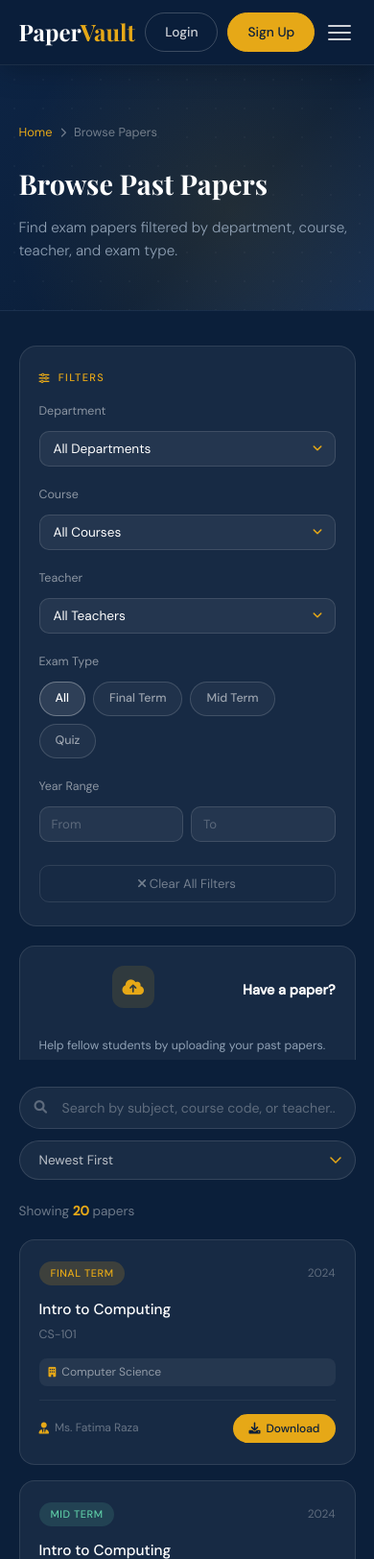
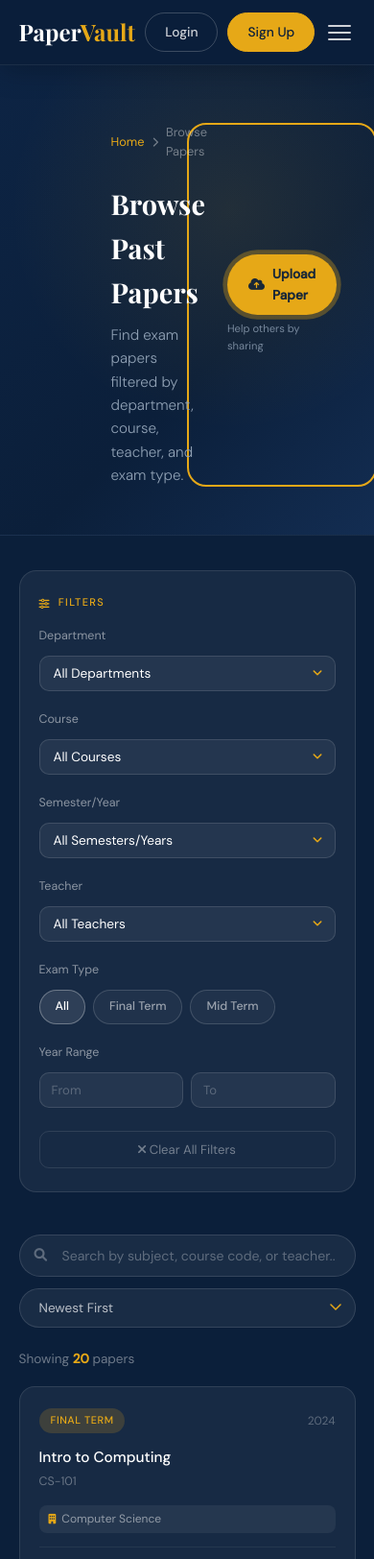
Before and after one commit to sudais122/PaperValut, a plain HTML site: page Client/Paper/paper.html in a window 390 px wide. Shown: the top 1624 px of the page at 96% size. Drawn offline with nearby package versions, Linux system fonts and the light colour scheme; a web font is replaced by a local one.

Commit message:
upload butoon ui fixed

```diff
--- a/Client/Paper/paper.css
+++ b/Client/Paper/paper.css
@@ -72,6 +72,8 @@
 
     /* ── PAGE HEADER ── */
     .page-header {
+      display: flex;
+      justify-content: space-between;
       margin-top: 68px;
       background: linear-gradient(135deg, #0d2444 0%, #0B1F3A 60%, #132D52 100%);
       padding: 60px 5% 50px;
@@ -91,7 +93,7 @@
       background-size: 30px 30px; pointer-events: none;
     }
     .header-inner {
-      max-width: 1100px; margin: 0 auto;
+      width: 50%; padding-left: 6rem;
       position: relative; z-index: 1;
     }
     .breadcrumb {
@@ -455,7 +457,95 @@
       transition: all 0.2s;
     }
     .footer-socials a:hover { border-color: var(--gold); color: var(--gold); background: rgba(230,168,23,0.08); }
+/* ── UPLOAD BOX (minimal clean style) ── */
+/* ── UPLOAD BOX (no animation now) ── */
+.upload-box {
+  border: 2px solid var(--gold);
+  border-radius: 20px;
+  padding: 16px 40px;
+  display: inline-flex;
+  align-items: center;
+  justify-content: center;
+  margin-top: 12px;
+}
 
+/* ── BUTTON ── */
+.upload-box-btn {
+  background: var(--gold);
+  color: var(--navy);
+  padding: 10px 22px;
+  border-radius: 50px;
+  font-size: 0.85rem;
+  font-weight: 600;
+  text-decoration: none;
+  display: flex;
+  align-items: center;
+  gap: 8px;
+
+  /* ⚡ Faster pulse */
+  animation: pulseGlow 1.2s infinite;
+
+  /* Faster interaction */
+  transition: transform 0.15s ease, box-shadow 0.15s ease;
+}
+
+/* ⚡ Faster glow pulse */
+@keyframes pulseGlow {
+  0% {
+    box-shadow: 0 0 0 0 rgba(230,168,23,0.6);
+  }
+  60% {
+    box-shadow: 0 0 0 10px rgba(230,168,23,0);
+  }
+  100% {
+    box-shadow: 0 0 0 0 rgba(230,168,23,0);
+  }
+}
+
+/* Hover = snappy */
+.upload-box-btn:hover {
+  transform: translateY(-3px) scale(1.06);
+  box-shadow: 0 10px 26px rgba(230,168,23,0.5);
+}
+
+/* Icon quick pop */
+.upload-box-btn i {
+  transition: transform 0.15s ease;
+}
+/* Stack button + text */
+.upload-content {
+  display: flex;
+  flex-direction: column;
+  align-items: center;
+  gap: 6px;
+}
+
+/* Small helper text */
+.upload-hint {
+  font-size: 0.7rem;
+  color: var(--text-light);
+  opacity: 0.8;
+}
+.upload-box-btn:hover i {
+  transform: translateY(-2px) scale(1.2);
+}
+
+.upload-box-btn:hover {
+  transform: translateY(-2px);
+  box-shadow: 0 6px 18px rgba(230,168,23,0.35);
+}.header-inner {
+  display: flex;
+  justify-content: space-between;
+  flex-direction: column;
+  flex-wrap: wrap;
+}
+.upload-main{
+justify-content: end;
+  display: flex;
+}
+.upload-box {
+  margin-top: 0;
+}
     /* ── RESPONSIVE ── */
     @media (max-width: 900px) {
       .main-wrap { grid-template-columns: 1fr; }
--- a/Client/Paper/paper.html
+++ b/Client/Paper/paper.html
@@ -30,7 +30,6 @@
 
 <!-- ── PAGE HEADER ── -->
 <div class="page-header">
-  <div class="header-dots"></div>
   <div class="header-inner">
     <div class="breadcrumb">
       <a href="../index.html">Home</a>
@@ -40,8 +39,18 @@
     <h1>Browse Past Papers</h1>
     <p>Find exam papers filtered by department, course, teacher, and exam type.</p>
   </div>
+  <div class="upload-main">
+<div class="upload-box">
+  <div class="upload-content">
+    <a href="#" class="upload-box-btn">
+      <i class="fas fa-cloud-upload-alt"></i>
+      Upload Paper
+    </a>
+    <span class="upload-hint">Help others by sharing</span>
+  </div>
 </div>
-
+</div>
+</div>
 <!-- ── MAIN ── -->
 <div class="main-wrap">
 
@@ -100,7 +109,25 @@
         </select>
       </div>
     </div>
-
+<!-- Semester -->
+<div class="filter-group">
+  <span class="filter-label">Semester/Year</span>
+  <div class="custom-select">
+    <select id="semesterFilter" onchange="applyFilters()">
+      <option value="">All Semesters/Years</option>
+      <option value="1">Semester 1</option>
+      <option value="2">Semester 2</option>
+      <option value="3">Semester 3</option>
+      <option value="4">Semester 4</option>
+      <option value="5">Semester 5</option>
+      <option value="6">Semester 6</option>
+      <option value="7">Semester 7</option>
+      <option value="8">Semester 8</option>
+      <option value="8">Semester 9</option>
+      <option value="8">Semester 10</option>
+    </select>
+  </div>
+</div>
     <!-- Teacher -->
     <div class="filter-group">
       <span class="filter-label">Teacher</span>
@@ -118,7 +145,6 @@
         <span class="pill active-all" data-type="all">All</span>
         <span class="pill" data-type="Final Term">Final Term</span>
         <span class="pill" data-type="Mid Term">Mid Term</span>
-        <span class="pill" data-type="Quiz">Quiz</span>
       </div>
     </div>
 
@@ -135,18 +161,6 @@
     <button class="clear-btn" onclick="clearFilters()">
       <i class="fas fa-times"></i> Clear All Filters
     </button>
-  </div>
-
-  <!-- Upload Banner -->
-  <div class="upload-banner" style="background:var(--glass); border:1px solid var(--glass-border); border-radius:16px; padding:20px; text-align:center; margin-top:20px;">
-    <div style="width:44px; height:44px; background:rgba(230,168,23,0.12); border-radius:12px; display:flex; align-items:center; justify-content:center; margin:0 auto 14px; font-size:18px; color:var(--gold);">
-      <i class="fas fa-cloud-upload-alt"></i>
-    </div>
-    <h4 style="font-size:0.9rem; color:var(--white); margin-bottom:6px;">Have a paper?</h4>
-    <p style="font-size:0.78rem; color:var(--text-light); margin-bottom:14px;">Help fellow students by uploading your past papers.</p>
-    <a href="#" class="upload-btn" style="width:100%; display:flex; justify-content:center; align-items:center; padding:10px 0; background:var(--gold); color:var(--dark); border-radius:8px; text-decoration:none; font-weight:500;">
-      <i class="fas fa-plus" style="margin-right:6px;"></i> Upload Paper
-    </a>
   </div>
 </aside>
 
--- a/Client/style.css
+++ b/Client/style.css
@@ -223,7 +223,9 @@ nav.scrolled {
   transform: translateY(-1px);
   box-shadow: 0 6px 18px rgba(230,168,23,0.3);
 }
-
+.upload-box{
+  background-color: yellowgreen;
+}
 .nav-hamburger {
   display: none;
   flex-direction: column;
```
Also changed, not shown: Client/Upload Paper/Uplaod.html (added, +219 -0 lines).
